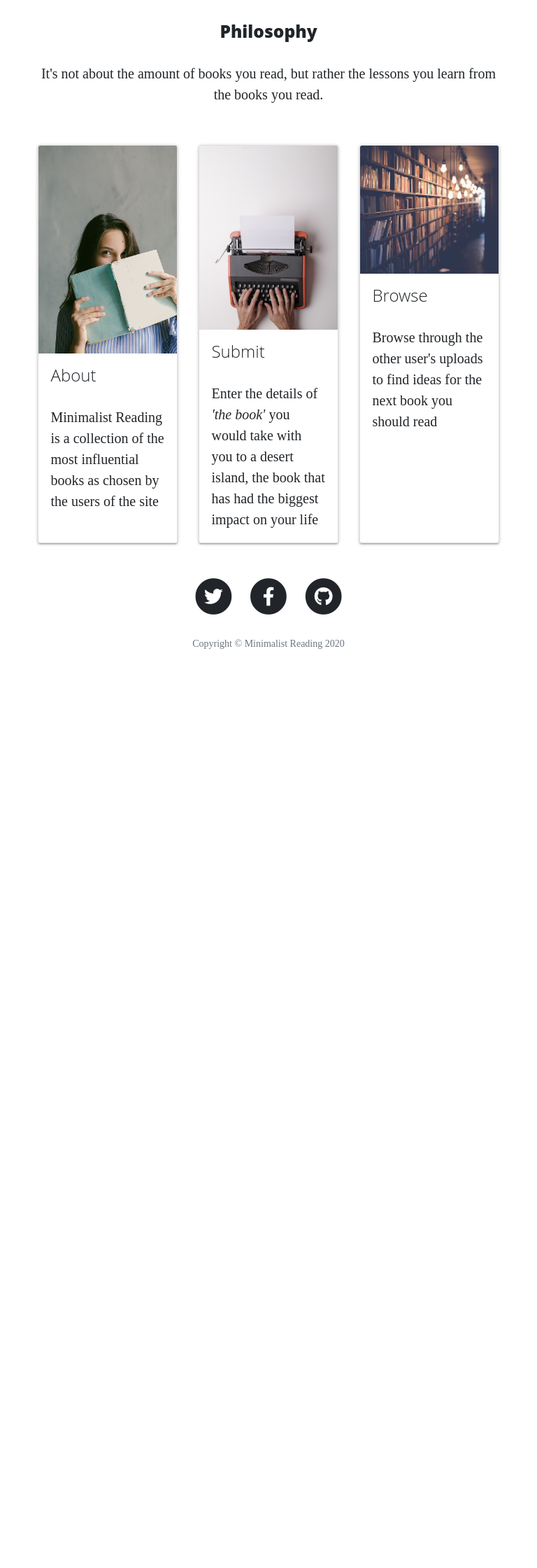
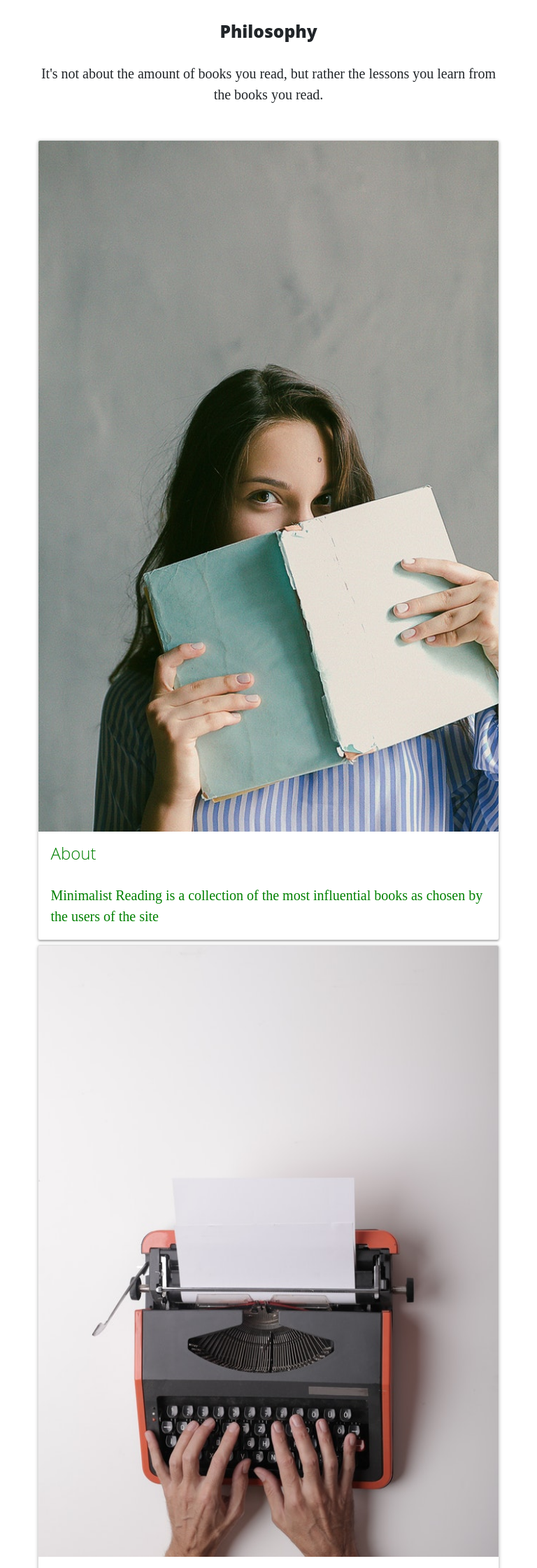
Before and after one commit to Code-Institute-Submissions/MS3-2, a Flask app: page / in a window 768 px wide. Shown: the part 648-2888 px from the top of the page at 70% size. Before the commit the page ends 1575 px from the top, so only its background shows below. Run offline with Flask 2, Linux system fonts and the light colour scheme; parts of the project's set-up code (start-up, migrations or seed data) failed here and were passed over; some libraries are stand-ins or nearby versions.

Commit message:
Added Favicon and Customised CSS Media Queries

```diff
--- a/static/css/clean-blog.css
+++ b/static/css/clean-blog.css
@@ -1,11 +1,20 @@
 /* Customised CSS */
 
 
+@media screen and (max-width: 768px) and (min-width: 480px){
+    .images-home {
+     color: red;
+     display: block;
+   }
+}
 
- /*.images-home {
-    max-height: 40%;
-   }  */
 
+@media screen and (max-width: 768px) and (min-width: 480px) {
+    .index-card {
+        max-height: 50%;
+        color: green;
+    }
+}
 
 
 
--- a/templates/base.html
+++ b/templates/base.html
@@ -16,16 +16,18 @@
     <!-- Fontawesome -->
      <link rel="stylesheet" href="https://use.fontawesome.com/releases/v5.8.2/css/all.css" integrity="sha384-oS3vJWv+0UjzBfQzYUhtDYW+Pj2yciDJxpsK1OYPAYjqT085Qq/1cq5FLXAZQ7Ay" crossorigin="anonymous">
 
+    <link rel="shortcut icon" type="image/png" href="static/img/favicon.png">
 
     <title>Document</title>
+
+
 </head>
     <body>
         <!-- Navigation -->
   <nav class="navbar navbar-expand-lg navbar-light fixed-top" id="mainNav">
     <div class="container">
-      <a class="navbar-brand" href="{{ url_for('index') }}">Minimalist Reading</a>
-      <button class="navbar-toggler navbar-toggler-right" type="button" data-toggle="collapse" data-target="#navbarResponsive" aria-controls="navbarResponsive" aria-expanded="false" aria-label="Toggle navigation">
-        Menu
+      <a class="navbar-brand d-none d-md-inline" href="{{ url_for('index') }}"><span>Minimalist Reading</span></a>
+      <button class="navbar-toggler navbar-toggler-right d-md-inline d-lg-none" type="button" data-toggle="collapse" data-target="#navbarResponsive" aria-controls="navbarResponsive" aria-expanded="false" aria-label="Toggle navigation">
         <i class="fas fa-bars"></i>
       </button>
       <div class="collapse navbar-collapse" id="navbarResponsive">
--- a/templates/index.html
+++ b/templates/index.html
@@ -15,22 +15,22 @@
 
 <!--   Card Deck -->
 
-<div class="card-deck">
-  <div class="card images-home">
+<div class="card-deck images-home">
+  <div class="card index-card">
     <img class="card-img-top" src="static/img/small-girl-with-book.jpg" alt="girl holding book">
     <div class="card-body">
       <h5 class="card-title">About</h5>
       <p class="card-text">Minimalist Reading is a collection of the most influential books as chosen by the users of the site</p>
     </div>
   </div>
-  <div class="card images-home">
+  <div class="card index-card">
     <img class="card-img-top" src="static/img/small-typewriter.jpg" alt="small typewriter">
     <div class="card-body">
       <h5 class="card-title"><a href="{{ url_for('submit') }}">Submit</a></h5>
         <p class="card-text">Enter the details of <em>'the book'</em> you would take with you to a desert island, the book that has had the biggest impact on your life</p>
     </div>
   </div>
-  <div class="card images-home">
+  <div class="card index-card">
     <img class="card-img-top" src="static/img/small-library.jpg" alt="library">
     <div class="card-body">
       <h5 class="card-title"><a href="{{ url_for('browse') }}">Browse</a></h5>
```
Also changed, not shown: README.md, static/img/favicon.png (added).
